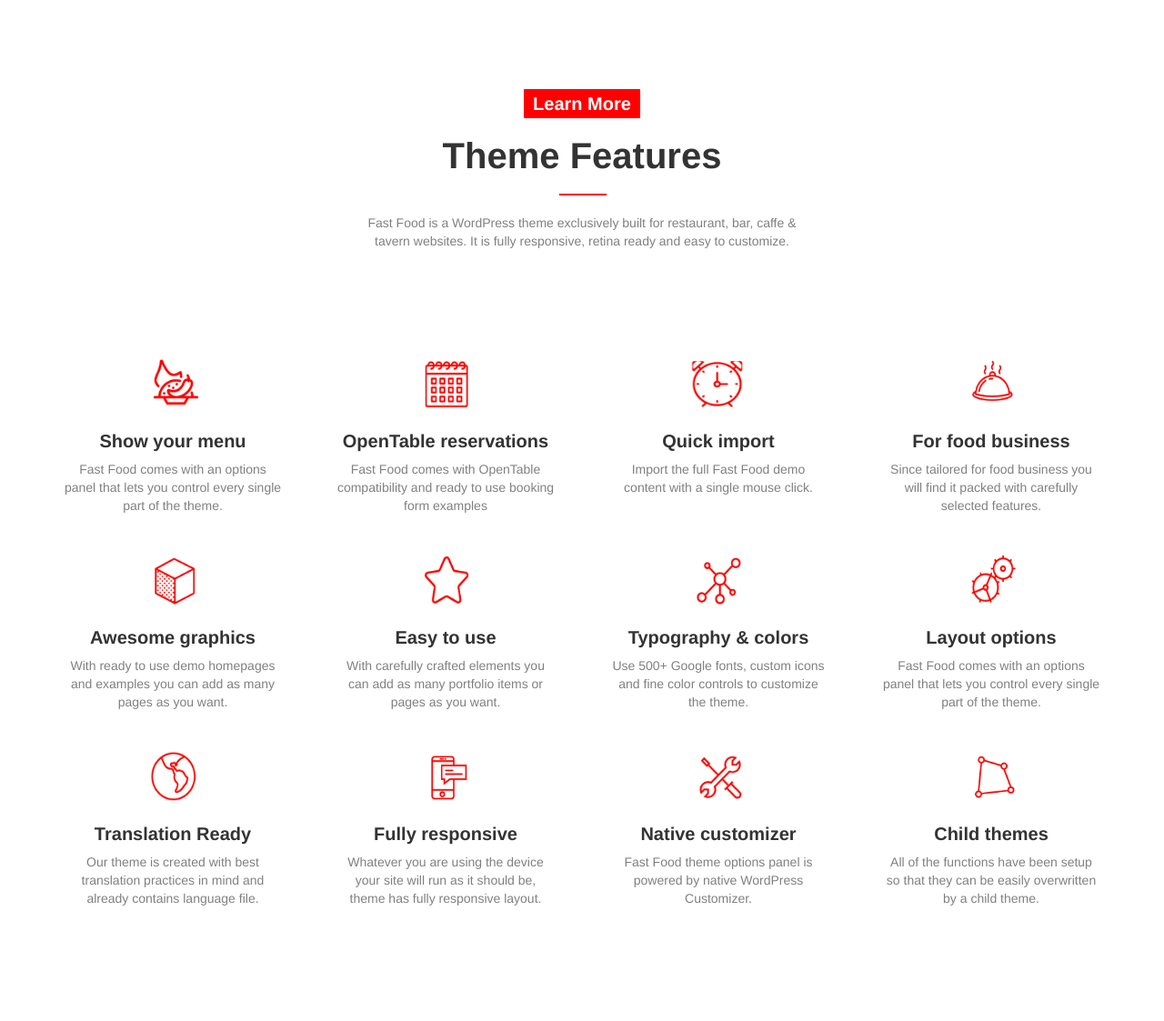
After one commit to Dinhminhduc/T2010E_Food_TryHard, a PHP site: page /MainPart4.html in a window 1280 px wide. The commit adds this page. Shown: the whole page at 91% size. Run offline with PHP 8.4, Linux system fonts and the light colour scheme.

Commit message:
Commit Main Part 4

```diff
--- a/DACSS/DACSS.css
+++ b/DACSS/DACSS.css
@@ -16,10 +16,12 @@
     background-color: red;
     font-weight: 800;
     padding: 5px 10px;
+    font-size: 20px;
 }
 
 .Gioithieu h1{
     font-weight: 900;
+    font-size: 40px;
 }
 
 .Gioithieu p{
@@ -40,8 +42,8 @@
 }
 
 .product-boxda h1{
-    font-weight: 900;
-    font-size: 15px;
+    font-weight: 800;
+    font-size: 20px;
 }
 
 .product-boxda p{
--- /dev/null
+++ b/MainPart4.html
@@ -0,0 +1,124 @@
+<!DOCTYPE html>
+<html lang="en">
+<head>
+    <meta charset="UTF-8">
+    <title>Foods</title>
+    <link rel="preconnect" href="https://fonts.gstatic.com">
+    <link href="https://fonts.googleapis.com/css2?family=Roboto:wght@300&display=swap" rel="stylesheet">
+    <link rel="stylesheet" href="libs/FontAwesome 5.15.1/css/all.css">
+    <link rel="stylesheet" href="libs/boostrap 3.4.1/css/bootstrap.css">
+    <link rel="stylesheet" href="header.css">
+    <link rel="stylesheet" href="css/footer.css">
+    <link rel="stylesheet" href="DACSS/DACSS.css">
+</head>
+<body>
+<section class="section main col-md-12">
+    <div class="container">
+        <div class="Gioithieu">
+            <a href="#">Learn More</a>
+            <h1>Theme Features</h1>
+            <hr/>
+            <p>Fast Food is a WordPress theme exclusively built for restaurant, bar, caffe & tavern websites. It is fully responsive, retina ready and easy to customize.</p>
+        </div>
+
+        <div class="parent row">
+            <div class="dong1 col-md-12">
+                <div class="product-boxda col-md-3">
+                    <div class="itemda">
+                        <img src="img/Menu1.png" height="64" width="62"/>
+                        <h1>Show your menu</h1>
+                        <p>Fast Food comes with an options panel that lets you control every single part of the theme.</p>
+                    </div>
+                </div>
+                <div class="product-boxda col-md-3">
+                    <div class="itemda">
+                        <img class="test1" src="img/Menu2.png" height="64" width="62"/>
+                        <h1>OpenTable reservations</h1>
+                        <p>Fast Food comes with OpenTable compatibility and ready to use booking form examples</p>
+                    </div>
+                </div>
+                <div class="product-boxda col-md-3">
+                    <div class="itemda">
+                        <img src="img/Menu3.png" height="64" width="82"/>
+                        <h1>Quick import</h1>
+                        <p>Import the full Fast Food demo content with a single mouse click.</p>
+                    </div>
+                </div>
+                <div class="product-boxda col-md-3">
+                    <div class="itemda">
+                        <img src="img/Menu4.png" height="64" width="62"/>
+                        <h1>For food business</h1>
+                        <p>Since tailored for food business you will find it packed with carefully selected features.</p>
+                    </div>
+                </div>
+            </div>
+            <div class="dong 2 col-md-12">
+                <div class="product-boxda col-md-3">
+                    <div class="itemda">
+                        <img src="img/Menu5.png" height="64" width="62"/>
+                        <h1>Awesome graphics</h1>
+                        <p>With ready to use demo homepages and examples you can add as many pages as you want.</p>
+                    </div>
+                </div>
+                <div class="product-boxda col-md-3">
+                    <div class="itemda">
+                        <img src="img/Menu6.png" height="64" width="62"/>
+                        <h1>Easy to use</h1>
+                        <p>With carefully crafted elements you can add as many portfolio items or pages as you want.</p>
+                    </div>
+                </div>
+                <div class="product-boxda col-md-3">
+                    <div class="itemda">
+                        <img src="img/Menu7.png" height="64" width="62"/>
+                        <h1>Typography & colors</h1>
+                        <p>Use 500+ Google fonts, custom icons and fine color controls to customize the theme.</p>
+                    </div>
+                </div>
+                <div class="product-boxda col-md-3">
+                    <div class="itemda">
+                        <img src="img/Menu8.png" height="64" width="62"/>
+                        <h1>Layout options</h1>
+                        <p>Fast Food comes with an options panel that lets you control every single part of the theme.</p>
+                    </div>
+                </div>
+            </div>
+
+            <div class="dong3 col-md-12">
+                <div class="product-boxda col-md-3">
+                    <div class="itemda">
+                        <img src="img/Menu9.png" height="64" width="62"/>
+                        <h1>Translation Ready</h1>
+                        <p>Our theme is created with best translation practices in mind and already contains language file.</p>
+                    </div>
+                </div>
+                <div class="product-boxda col-md-3">
+                    <div class="itemda">
+                        <img src="img/Menu10.png" height="64" width="62"/>
+                        <h1>Fully responsive</h1>
+                        <p>Whatever you are using the device your site will run as it should be, theme has fully responsive layout.</p>
+                    </div>
+                </div>
+                <div class="product-boxda col-md-3">
+                    <div class="itemda">
+                        <img src="img/Menu11.png" height="64" width="62"/>
+                        <h1>Native customizer</h1>
+                        <p>Fast Food theme options panel is powered by native WordPress Customizer.</p>
+                    </div>
+                </div>
+                <div class="product-boxda col-md-3">
+                    <div class="itemda">
+                        <img src="img/Menu12.png" height="64" width="62"/>
+                        <h1>Child themes</h1>
+                        <p>All of the functions have been setup so that they can be easily overwritten by a child theme.</p>
+                    </div>
+                </div>
+            </div>
+
+        </div>
+
+    </div>
+
+</section>
+
+</body>
+</html>
```
Also changed, not shown: img/Menu1.png (added), img/Menu10.png (added), img/Menu11.png (added), img/Menu12.png (added), img/Menu2.png (added), img/Menu3.png (added), img/Menu4.png (added), img/Menu5.png (added), img/Menu6.png (added), img/Menu7.png (added), img/Menu8.png (added), img/Menu9.png (added).
